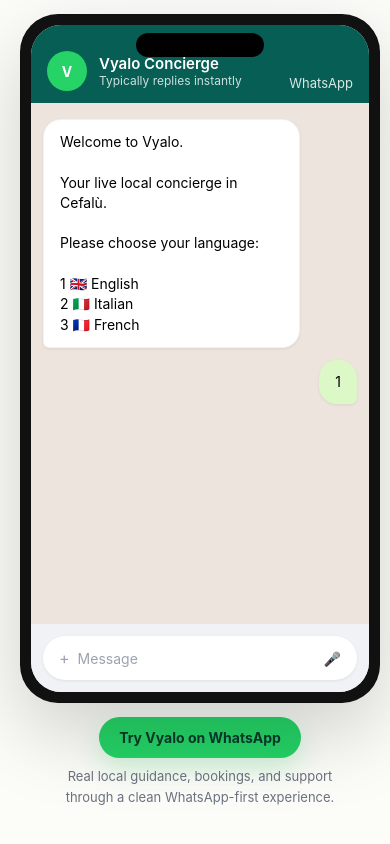
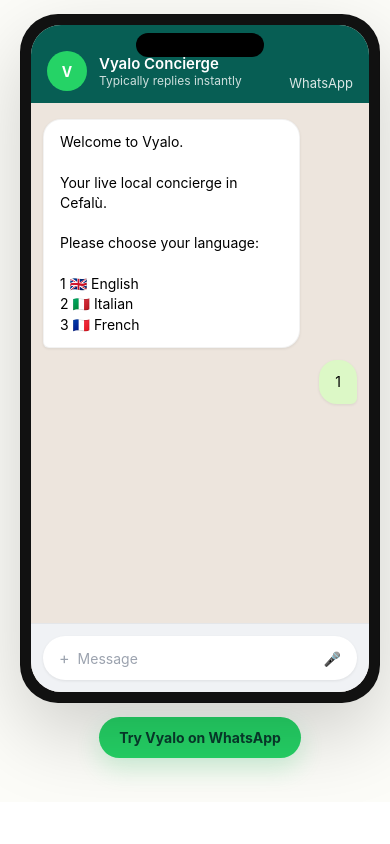
Before and after one commit to clomedico1/vyalo-website, a Next.js app: page / in a window 390 px wide. Shown: the part 517-1361 px from the top of the page. After the commit the page ends 1319 px from the top, so only its background shows below. Built offline with nearby package versions, Linux system fonts and the light colour scheme.

Commit message:
Remove supporting text under phone CTA
Removed non-essential helper text below the WhatsApp button to prevent clipping and keep the hero clean.

```diff
--- a/app/page.tsx
+++ b/app/page.tsx
@@ -650,19 +650,7 @@
         Try Vyalo on WhatsApp
       </a>
 
-      <p
-        style={{
-          marginTop: 8,
-          marginBottom: 0,
-          fontSize: 13,
-          lineHeight: 1.6,
-          color: "#6B7280",
-          textAlign: "center",
-          maxWidth: 280,
-        }}
-      >
-        Real local guidance, bookings, and support through a clean WhatsApp-first experience.
-      </p>
+
     </div>
   );
 }
```
